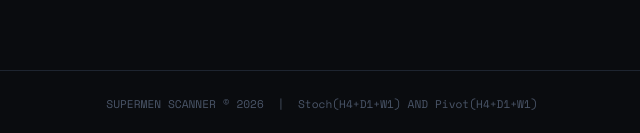
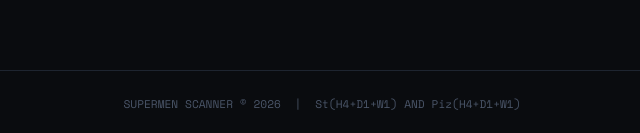
Before and after one commit to kanca2428/supermen-scanner, a website: page index.html in a window 1280 px wide. Shown: the part 934-1067 px from the top of the page, 318-958 px from the left. Drawn offline with nearby package versions, Linux system fonts and the light colour scheme.

Commit message:
Update index.html

```diff
--- a/index.html
+++ b/index.html
@@ -326,7 +326,7 @@
   </main>
 
   <footer>
-    SUPERMEN SCANNER &copy; 2026 &nbsp;|&nbsp; Stoch(H4+D1+W1) AND Pivot(H4+D1+W1)
+    SUPERMEN SCANNER &copy; 2026 &nbsp;|&nbsp; St(H4+D1+W1) AND Piz(H4+D1+W1)
   </footer>
 
   <script>
```
